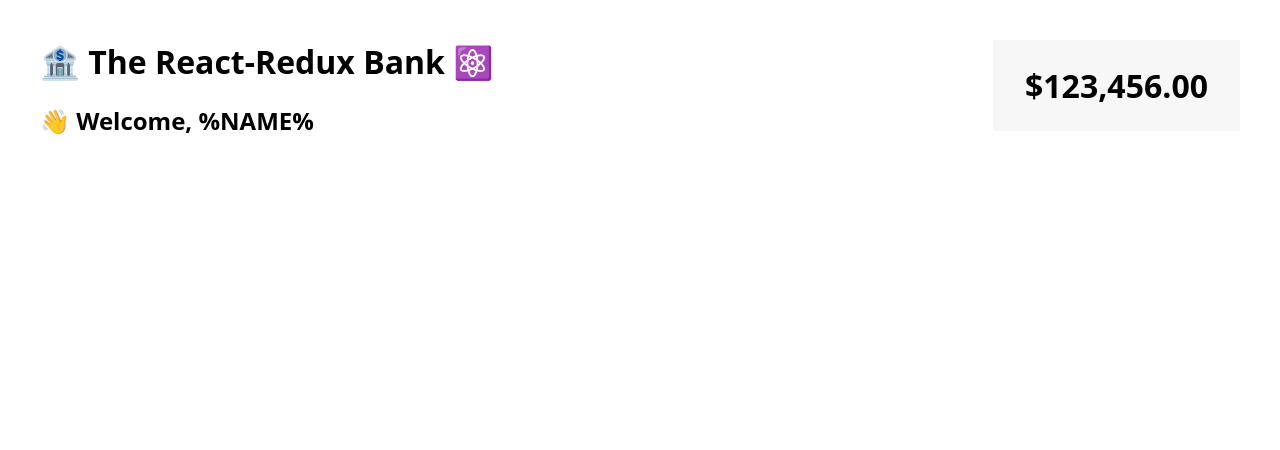
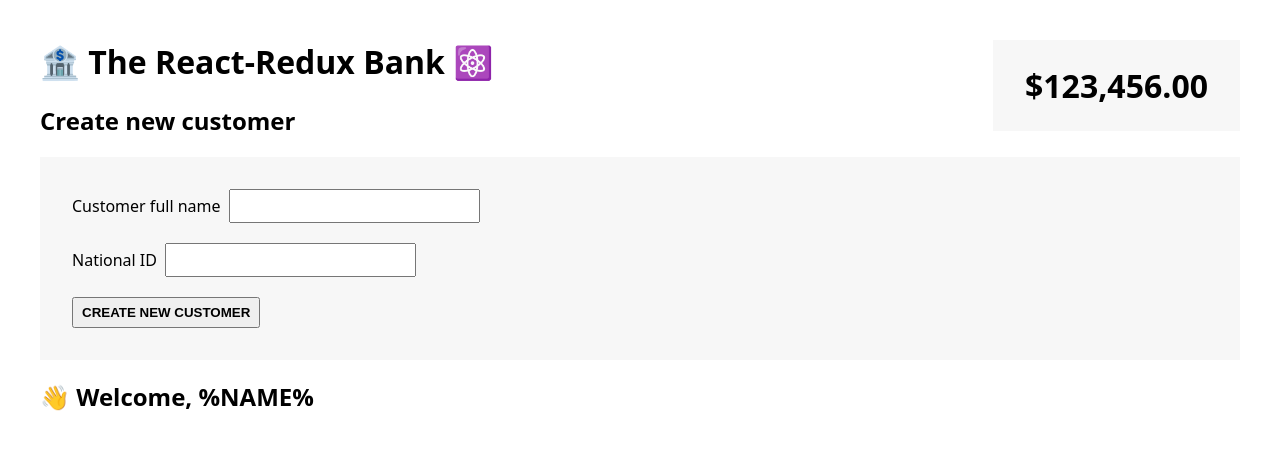
Before and after one commit to gam1dov/bank-account, a React (Create React App) app: page / in a window 1280 px wide. Shown: the top 450 px of the page. Built offline with nearby package versions, Linux system fonts and the light colour scheme.

Commit message:
Added a CreateCustomer component

```diff
--- a/src/App.js
+++ b/src/App.js
@@ -1,3 +1,4 @@
+import CreateCustomer from "./CreateCustomer";
 import Customer from "./Customer";
 import BalanceDisplay from "./BalanceDisplay";
 
@@ -5,6 +6,7 @@
   return (
     <div>
       <h1>🏦 The React-Redux Bank ⚛️</h1>
+      <CreateCustomer />
       <Customer />
       <BalanceDisplay />
     </div>
--- /dev/null
+++ b/src/CreateCustomer.js
@@ -0,0 +1,33 @@
+import { useState } from "react";
+
+function Customer() {
+  const [fullName, setFullName] = useState("");
+  const [nationalId, setNationalId] = useState("");
+
+  function handleClick() {}
+
+  return (
+    <div>
+      <h2>Create new customer</h2>
+      <div className="inputs">
+        <div>
+          <label>Customer full name</label>
+          <input
+            value={fullName}
+            onChange={(e) => setFullName(e.target.value)}
+          />
+        </div>
+        <div>
+          <label>National ID</label>
+          <input
+            value={nationalId}
+            onChange={(e) => setNationalId(e.target.value)}
+          />
+        </div>
+        <button onClick={handleClick}>Create new customer</button>
+      </div>
+    </div>
+  );
+}
+
+export default Customer;
```
